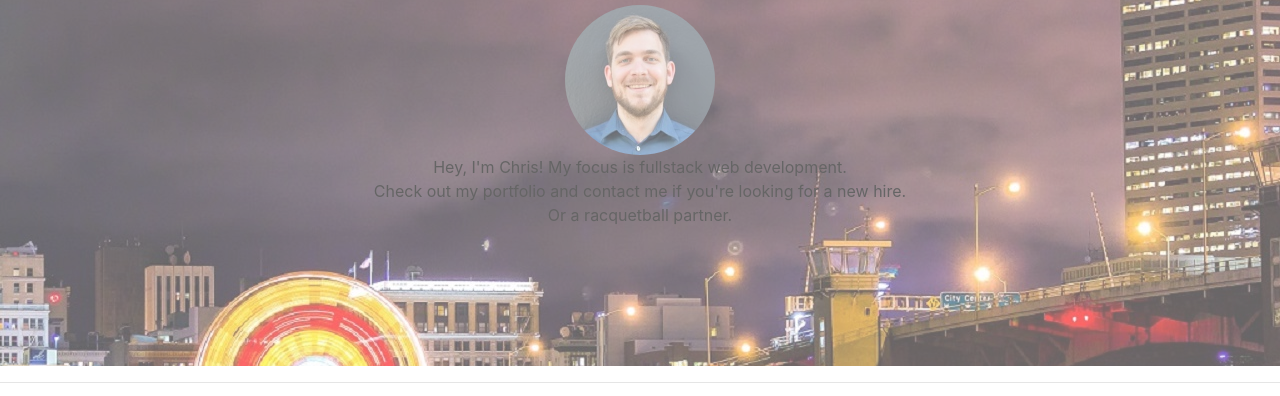
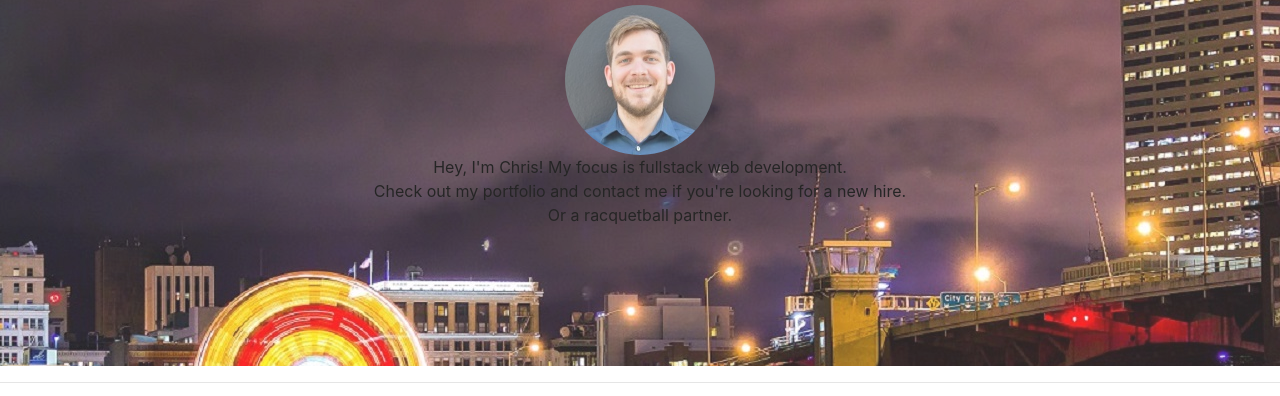
Before and after one commit to ChrisConnell1/ChrisConnell1.github.io, a plain HTML site: page index.html in a window 1280 px wide. Shown: the part 134-530 px from the top of the page. Drawn offline with nearby package versions, Linux system fonts and the light colour scheme; a script that the page names is missing.

Commit message:
Update currentSite.css

```diff
--- a/css/currentSite.css
+++ b/css/currentSite.css
@@ -8,7 +8,7 @@
 
 #mainContainer {
   background-image: url(https://github.com/ChrisConnell1/ChrisConnell1.github.io/blob/master/img/Portland.jpg);
-  opacity: .6;
+  opacity: .85;
 }
 
 .card-deck > card > card-img-top {
```
